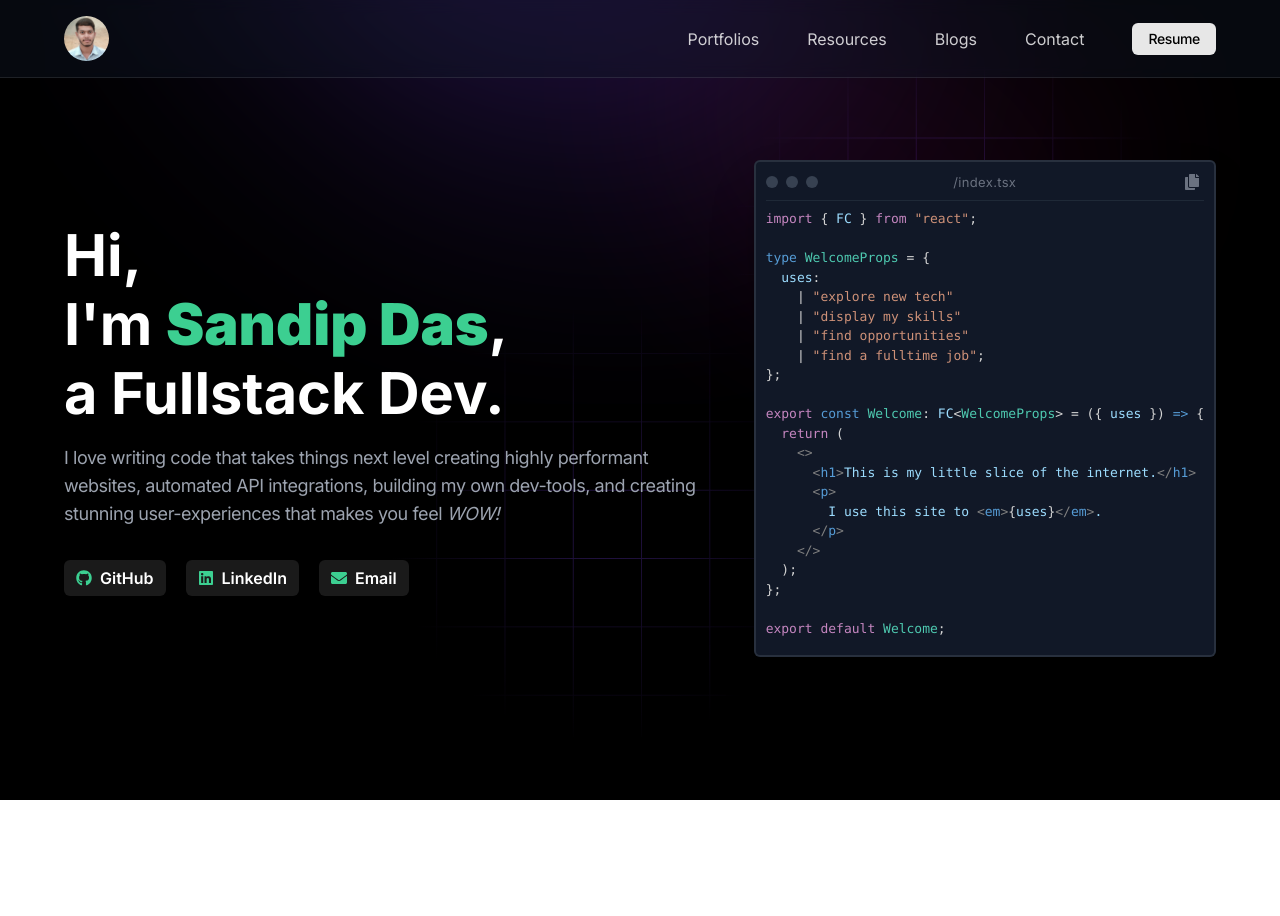
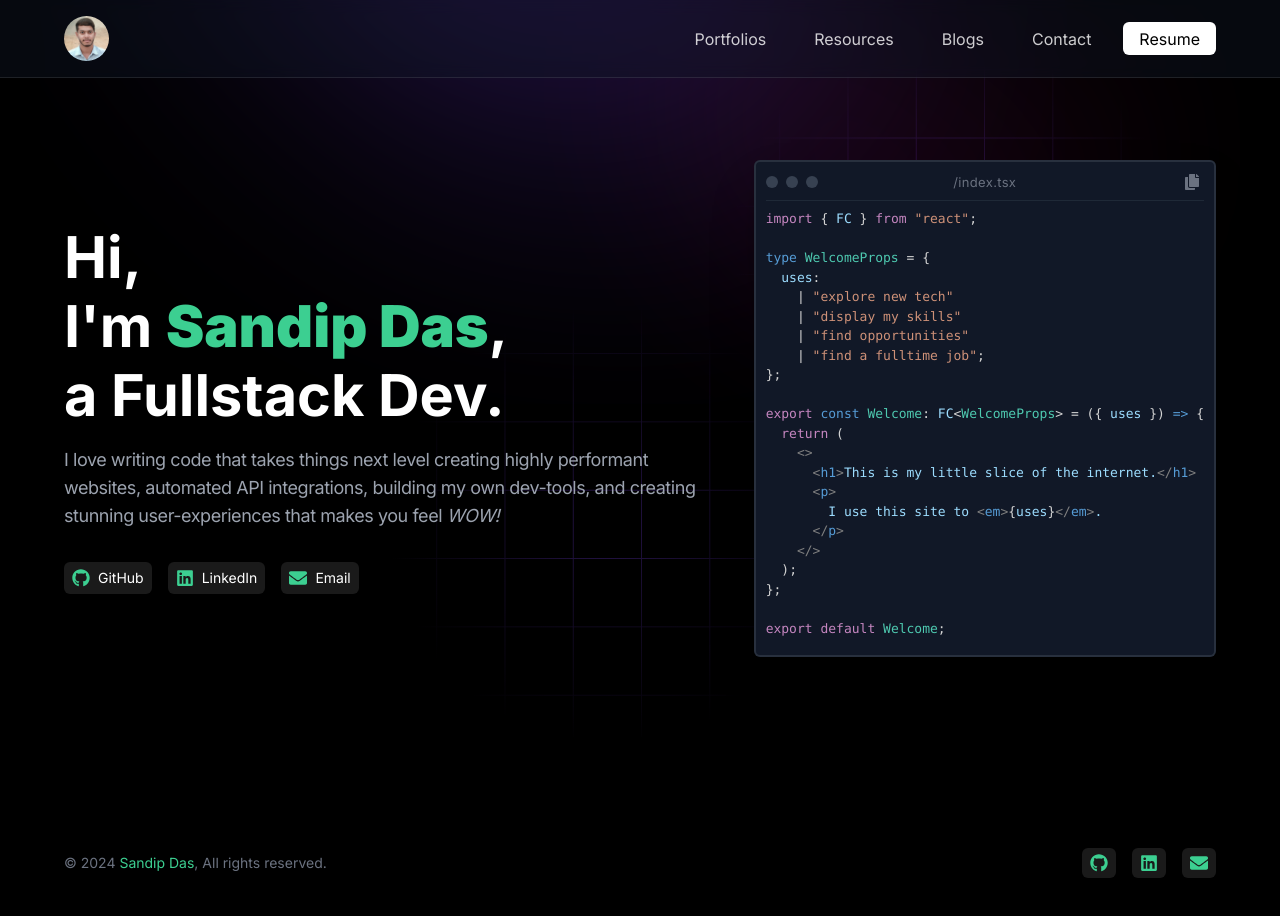
Before and after one commit to codersandipdas/portfolio, a Next.js app: page / in a window 1280 px wide. Shown: the top 916 px of the page. Before the commit the page ends 800 px from the top, so only its background shows below. Built offline with nearby package versions, Linux system fonts and the light colour scheme.

Commit message:
added footer

```diff
--- a/src/app/globals.css
+++ b/src/app/globals.css
@@ -23,3 +23,29 @@ html {
   border-radius: 0.375rem;
   border-color: rgb(var(--color-gray-600) / 0.5);
 }
+
+.btn-rainbow {
+  background: linear-gradient(to bottom right, #ef4765, #ff9a5a);
+  background: white;
+  border: 0;
+  border-radius: 6px;
+  color: #000;
+  cursor: pointer;
+  display: inline-block;
+  font-size: 16px;
+  outline: transparent;
+  padding: 0.3rem 1rem;
+  text-align: center;
+  text-decoration: none;
+  transition: box-shadow 0.2s ease-in-out;
+  user-select: none;
+  -webkit-user-select: none;
+  touch-action: manipulation;
+  white-space: nowrap;
+}
+.btn-rainbow:not([disabled]):focus,
+.btn-rainbow:not([disabled]):hover {
+  box-shadow: 0 0 0.25rem rgba(0, 0, 0, 0.5),
+    -0.125rem -0.125rem 1rem rgba(239, 71, 101, 0.5),
+    0.125rem 0.125rem 1rem rgba(255, 154, 90, 0.5);
+}
--- a/src/app/layout.tsx
+++ b/src/app/layout.tsx
@@ -4,6 +4,7 @@ import { Toaster } from 'react-hot-toast';
 
 import './globals.css';
 import Header from '@/components/header/Header';
+import Footer from '@/components/footer/Footer';
 
 export const metadata: Metadata = {
   title: 'Sandip Das',
@@ -22,7 +23,7 @@ export default function RootLayout({
 }>) {
   return (
     <html lang='en' className={inter.className}>
-      <body className={`antialiased`}>
+      <body className={`antialiased bg-black`}>
         <Header />
         {children}
         <Toaster
@@ -35,6 +36,7 @@ export default function RootLayout({
             },
           }}
         />
+        <Footer />
       </body>
     </html>
   );
--- a/src/app/page.tsx
+++ b/src/app/page.tsx
@@ -1,6 +1,6 @@
-import Link from 'next/link';
 import { socials } from '../utils/socials';
 import { CodeWindow } from '@/components/codeWindow/CodeWindow';
+import SocialButton from '@/components/socialButton/SocialButton';
 
 export default function Home() {
   return (
@@ -29,18 +29,14 @@ export default function Home() {
               WOW!
             </em>
           </p>
-          <div className='flex gap-5 flex-wrap items-center mt-8 text-base'>
+          <div className='flex gap-4 flex-wrap items-center mt-8'>
             {socials.map((social) => (
-              <Link
+              <SocialButton
+                key={social.id}
                 title={social.title}
-                key={social.id}
                 href={social.link}
-                target='_blank'
-                className='flex gap-2 items-center bg-white/10 hover:bg-white/15 px-3 py-1.5 rounded-md transition-all'
-              >
-                <span className='text-primary'>{social.icon}</span>
-                <span className='font-semibold text-white'>{social.title}</span>
-              </Link>
+                icon={social.icon}
+              />
             ))}
           </div>
         </div>
--- /dev/null
+++ b/src/components/footer/Footer.tsx
@@ -0,0 +1,29 @@
+import { socials } from '@/utils/socials';
+import React from 'react';
+import SocialButton from '../socialButton/SocialButton';
+
+const Footer = () => {
+  return (
+    <footer className='py-12 text-sm'>
+      <div className='flex gap-6 flex-col-reverse md:flex-row items-center justify-between custom-container text-gray-500'>
+        <div>
+          &copy; {new Date().getFullYear()}{' '}
+          <span className='text-primary'>Sandip Das</span>, All rights reserved.
+        </div>
+        <div className='flex items-center gap-4'>
+          {socials.map((social) => (
+            <SocialButton
+              key={social.id}
+              title={social.title}
+              href={social.link}
+              icon={social.icon}
+              showTitle={false}
+            />
+          ))}
+        </div>
+      </div>
+    </footer>
+  );
+};
+
+export default Footer;
--- a/src/components/header/Header.tsx
+++ b/src/components/header/Header.tsx
@@ -53,7 +53,8 @@ const Header = () => {
           <div className='shrink-0 hidden md:flex'>
             <Link
               href='/assets/pdfs/resume.pdf'
-              className='button-rainbow ml-4 whitespace-nowrap px-4 py-1.5 text-sm font-medium tracking-tight text-black'
+              // className='button-rainbow ml-4 whitespace-nowrap px-4 py-1.5 text-sm font-medium tracking-tight text-black'
+              className='btn-rainbow'
               target='_blank'
             >
               Resume
--- /dev/null
+++ b/src/components/socialButton/SocialButton.tsx
@@ -0,0 +1,34 @@
+import Link from 'next/link';
+import React from 'react';
+
+interface Props {
+  title: string;
+  href: string;
+  icon: React.ReactNode;
+  showTitle?: boolean;
+  className?: string;
+}
+
+const SocialButton = ({
+  title,
+  href,
+  icon,
+  showTitle = true,
+  className = '',
+}: Props) => {
+  return (
+    <Link
+      title={title}
+      href={href}
+      target='_blank'
+      className={`flex gap-2 items-center bg-white/10 hover:bg-white/15 px-2 py-1.5 rounded-md transition-all ${className}`}
+    >
+      <span className='text-primary text-lg'>{icon}</span>
+      {showTitle && (
+        <span className='text-sm font-normal text-white'>{title}</span>
+      )}
+    </Link>
+  );
+};
+
+export default SocialButton;
```
